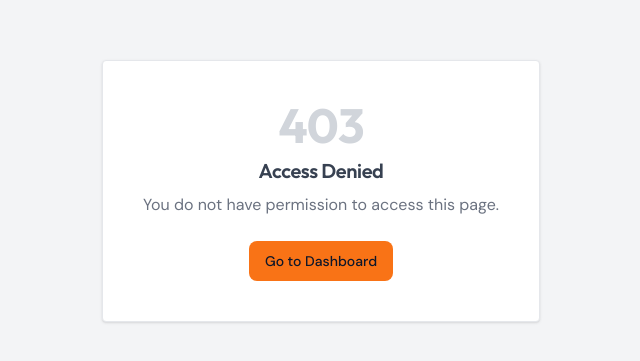
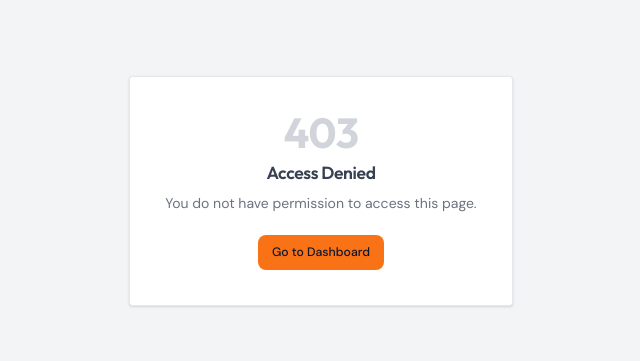
Before and after one commit to shivajitiwari1/ERP-Real-State, a Next.js app: page /403 in a window 1280 px wide. Shown: the part 209-570 px from the top of the page, without its empty margins (319-959 px from the left). Built offline with nearby package versions, Linux system fonts and the light colour scheme; no server answers.

Commit message:
feat: full-width tables, bigger fonts, click-based nav dropdown, improved cards/badges/layout

```diff
--- a/src/styles/globals.css
+++ b/src/styles/globals.css
@@ -6,23 +6,26 @@
 
 /* ── CSS Variables ──────────────────────────────────── */
 :root {
-  --bg: #F8FAFC;
+  --bg: #F1F5F9;
   --bg-secondary: #FFFFFF;
   --bg-card: #FFFFFF;
-  --bg-sidebar: #0F172A;
   --bg-navbar: #1E293B;
   --bg-topbar: #FFFFFF;
   --text: #0F172A;
-  --text-muted: #64748B;
-  --text-sidebar: #94A3B8;
-  --text-sidebar-active: #FFFFFF;
-  --border: #E2E8F0;
-  --border-subtle: #F1F5F9;
+  --text-secondary: #1E293B;
+  --text-muted: #475569;
+  --text-table: #1E293B;
+  --text-table-header: #CBD5E1;
+  --border: #CBD5E1;
+  --border-subtle: #E2E8F0;
   --accent: #F97316;
   --accent-hover: #EA6C0A;
   --accent-soft: rgba(249,115,22,0.08);
-  --shadow-sm: 0 1px 3px rgba(0,0,0,0.06);
-  --shadow-md: 0 4px 16px rgba(0,0,0,0.08);
+  --row-even: #FFFFFF;
+  --row-odd: #F8FAFC;
+  --row-hover: rgba(249,115,22,0.05);
+  --shadow-sm: 0 1px 4px rgba(0,0,0,0.07), 0 1px 2px rgba(0,0,0,0.04);
+  --shadow-md: 0 4px 16px rgba(0,0,0,0.09);
   --shadow-lg: 0 10px 40px rgba(0,0,0,0.12);
   --radius: 10px;
 }
@@ -31,21 +34,24 @@
   --bg: #060D18;
   --bg-secondary: #0B1628;
   --bg-card: #111D2E;
-  --bg-sidebar: #050C15;
   --bg-navbar: #0A1525;
   --bg-topbar: #0B1628;
-  --text: #E2E8F0;
+  --text: #F1F5F9;
+  --text-secondary: #CBD5E1;
   --text-muted: #64748B;
-  --text-sidebar: #64748B;
-  --text-sidebar-active: #F1F5F9;
+  --text-table: #CBD5E1;
+  --text-table-header: #94A3B8;
   --border: #1A2840;
   --border-subtle: #0F1E30;
   --accent: #F97316;
   --accent-hover: #FB923C;
   --accent-soft: rgba(249,115,22,0.1);
-  --shadow-sm: 0 1px 3px rgba(0,0,0,0.4);
-  --shadow-md: 0 4px 16px rgba(0,0,0,0.5);
-  --shadow-lg: 0 10px 40px rgba(0,0,0,0.6);
+  --row-even: #111D2E;
+  --row-odd: #0D1829;
+  --row-hover: rgba(249,115,22,0.07);
+  --shadow-sm: 0 1px 4px rgba(0,0,0,0.35);
+  --shadow-md: 0 4px 16px rgba(0,0,0,0.45);
+  --shadow-lg: 0 10px 40px rgba(0,0,0,0.55);
 }
 
 /* ── Base ───────────────────────────────────────────── */
@@ -53,6 +59,8 @@
 
 html, body {
   font-family: 'DM Sans', system-ui, sans-serif;
+  font-size: 14px;
+  line-height: 1.5;
   background: var(--bg);
   color: var(--text);
   margin: 0;
@@ -64,7 +72,10 @@ h1,h2,h3,h4,h5,h6 {
   font-family: 'Outfit', sans-serif;
   font-weight: 600;
   letter-spacing: -0.02em;
+  color: var(--text);
 }
+
+a { color: inherit; }
 
 /* ── Scrollbar ──────────────────────────────────────── */
 ::-webkit-scrollbar { width: 5px; height: 5px; }
@@ -74,7 +85,7 @@ h1,h2,h3,h4,h5,h6 {
 
 /* ── Animations ─────────────────────────────────────── */
 @keyframes fadeUp {
-  from { opacity: 0; transform: translateY(14px); }
+  from { opacity: 0; transform: translateY(12px); }
   to   { opacity: 1; transform: translateY(0); }
 }
 @keyframes fadeIn { from { opacity: 0; } to { opacity: 1; } }
@@ -84,8 +95,8 @@ h1,h2,h3,h4,h5,h6 {
   50% { transform: translate(20px,-15px) scale(1.04); }
 }
 @keyframes pulseDot {
-  0%,100% { opacity: 1; transform: scale(1); }
-  50% { opacity: 0.5; transform: scale(0.85); }
+  0%, 100% { opacity: 1; transform: scale(1); }
+  50% { opacity: 0.45; transform: scale(0.8); }
 }
 
 .animate-fade-up   { animation: fadeUp 0.35s ease both; }
@@ -110,102 +121,140 @@ h1,h2,h3,h4,h5,h6 {
   border-radius: var(--radius);
   box-shadow: var(--shadow-sm);
   transition: background 0.3s ease, border-color 0.3s ease;
+  width: 100%;
 }
+
 .erp-card-header {
-  padding: 10px 16px;
+  padding: 11px 18px;
   font-family: 'Outfit', sans-serif;
-  font-size: 11px;
+  font-size: 11.5px;
   font-weight: 700;
   text-transform: uppercase;
-  letter-spacing: 0.08em;
+  letter-spacing: 0.07em;
   color: #fff;
   background: linear-gradient(135deg, #1E293B 0%, #0F172A 100%);
   border-radius: var(--radius) var(--radius) 0 0;
 }
 [data-theme="dark"] .erp-card-header {
-  background: linear-gradient(135deg, #0F172A 0%, #060D18 100%);
+  background: linear-gradient(135deg, #0A1525 0%, #060D18 100%);
   border-bottom: 1px solid var(--border);
 }
 
-/* ── Table ──────────────────────────────────────────── */
-.erp-table { width: 100%; border-collapse: collapse; font-size: 12px; }
+/* ── TABLE — Full width, high-contrast ──────────────── */
+.erp-table {
+  width: 100%;
+  border-collapse: collapse;
+  font-size: 13px;
+  font-family: 'DM Sans', sans-serif;
+}
+
 .erp-table thead tr {
   background: linear-gradient(135deg, #1E293B 0%, #0F172A 100%);
 }
 [data-theme="dark"] .erp-table thead tr {
-  background: linear-gradient(135deg, #0A1525 0%, #060D18 100%);
+  background: linear-gradient(135deg, #0A1525 0%, #050C15 100%);
 }
+
 .erp-table thead th {
-  color: #94A3B8; font-weight: 600; padding: 10px 14px; text-align: left;
-  font-family: 'Outfit', sans-serif; font-size: 10.5px;
-  text-transform: uppercase; letter-spacing: 0.07em; white-space: nowrap;
+  color: #94A3B8;
+  font-weight: 600;
+  padding: 11px 16px;
+  text-align: left;
+  font-family: 'Outfit', sans-serif;
+  font-size: 11px;
+  text-transform: uppercase;
+  letter-spacing: 0.08em;
+  white-space: nowrap;
+  border-right: 1px solid rgba(255,255,255,0.04);
 }
+.erp-table thead th:last-child { border-right: none; }
+
 .erp-table tbody tr {
   border-bottom: 1px solid var(--border-subtle);
   transition: background 0.1s ease;
 }
-.erp-table tbody tr:hover { background: var(--accent-soft); }
+.erp-table tbody tr:nth-child(even) { background: var(--row-odd); }
+.erp-table tbody tr:nth-child(odd)  { background: var(--row-even); }
+.erp-table tbody tr:hover { background: var(--row-hover) !important; }
+
 .erp-table tbody td {
-  padding: 9px 14px; color: var(--text); vertical-align: middle;
+  padding: 10px 16px;
+  color: var(--text-table);
+  vertical-align: middle;
+  font-size: 13px;
+  border-right: 1px solid var(--border-subtle);
 }
-.erp-table tbody tr:nth-child(even) { background: var(--bg-secondary); }
-.erp-table tbody tr:nth-child(even):hover { background: var(--accent-soft); }
-.erp-table tfoot tr { background: var(--bg-secondary); border-top: 2px solid var(--border); }
-.erp-table tfoot td { padding: 9px 14px; font-weight: 600; font-family: 'Outfit', sans-serif; font-size: 12px; }
+.erp-table tbody td:last-child { border-right: none; }
+
+.erp-table tfoot tr {
+  background: var(--bg-secondary);
+  border-top: 2px solid var(--border);
+}
+.erp-table tfoot td {
+  padding: 10px 16px;
+  font-weight: 700;
+  font-family: 'Outfit', sans-serif;
+  font-size: 13px;
+  color: var(--text);
+}
+
+/* S.No. column */
+.erp-table td:first-child,
+.erp-table th:first-child {
+  color: #94A3B8;
+  font-size: 11px;
+  width: 40px;
+  text-align: center;
+}
 
 /* ── Form Elements ──────────────────────────────────── */
 input, select, textarea {
-  background: var(--bg) !important;
+  background: var(--bg-secondary) !important;
   color: var(--text) !important;
   border-color: var(--border) !important;
   transition: background 0.3s ease, border-color 0.15s ease, box-shadow 0.15s ease !important;
   font-family: 'DM Sans', sans-serif !important;
+  font-size: 13px !important;
 }
 input:focus, select:focus, textarea:focus {
   border-color: var(--accent) !important;
-  box-shadow: 0 0 0 3px rgba(249,115,22,0.14) !important;
+  box-shadow: 0 0 0 3px rgba(249,115,22,0.12) !important;
   outline: none !important;
 }
-input::placeholder, textarea::placeholder { color: var(--text-muted) !important; }
+input::placeholder, textarea::placeholder {
+  color: var(--text-muted) !important;
+  opacity: 0.7;
+}
 
-/* ── Buttons ────────────────────────────────────────── */
-.btn-primary {
-  display: inline-flex; align-items: center; justify-content: center; gap: 6px;
-  padding: 0 18px; height: 36px; min-width: 80px;
-  background: var(--accent); color: #fff;
-  border: none; border-radius: 8px;
-  font-family: 'Outfit', sans-serif; font-weight: 600; font-size: 13px;
-  cursor: pointer; transition: all 0.15s ease; letter-spacing: 0.02em;
+/* ── Labels ─────────────────────────────────────────── */
+label, .erp-label {
+  font-family: 'Outfit', sans-serif !important;
+  font-size: 11px !important;
+  font-weight: 700 !important;
+  text-transform: uppercase;
+  letter-spacing: 0.06em;
+  color: var(--text-muted) !important;
 }
-.btn-primary:hover:not(:disabled) {
-  background: var(--accent-hover); transform: translateY(-1px);
-  box-shadow: 0 4px 14px rgba(249,115,22,0.38);
-}
-.btn-primary:disabled { opacity: 0.55; cursor: not-allowed; }
-.btn-outline {
-  display: inline-flex; align-items: center; justify-content: center; gap: 6px;
-  padding: 0 14px; height: 36px;
-  background: transparent; color: var(--text);
-  border: 1.5px solid var(--border); border-radius: 8px;
-  font-family: 'Outfit', sans-serif; font-weight: 500; font-size: 12px;
-  cursor: pointer; transition: all 0.15s ease;
-}
-.btn-outline:hover { border-color: var(--accent); color: var(--accent); background: var(--accent-soft); }
-.btn-sm { height: 28px !important; padding: 0 10px !important; font-size: 11px !important; border-radius: 6px !important; min-width: unset !important; }
 
 /* ── Badges ─────────────────────────────────────────── */
 .badge {
   display: inline-flex; align-items: center;
-  padding: 2px 8px; border-radius: 99px;
-  font-size: 10px; font-weight: 700; letter-spacing: 0.04em;
+  padding: 3px 9px; border-radius: 99px;
+  font-size: 10.5px; font-weight: 700; letter-spacing: 0.04em;
   font-family: 'Outfit', sans-serif; text-transform: uppercase;
 }
-.badge-green  { background: rgba(34,197,94,0.1); color: #16A34A; }
-.badge-blue   { background: rgba(59,130,246,0.1); color: #2563EB; }
-.badge-orange { background: rgba(249,115,22,0.1); color: #C2410C; }
-.badge-red    { background: rgba(239,68,68,0.1); color: #DC2626; }
-.badge-yellow { background: rgba(245,158,11,0.1); color: #B45309; }
-.badge-gray   { background: var(--border); color: var(--text-muted); }
+.badge-green  { background: rgba(34,197,94,0.12); color: #15803D; border: 1px solid rgba(34,197,94,0.2); }
+.badge-blue   { background: rgba(59,130,246,0.12); color: #1D4ED8; border: 1px solid rgba(59,130,246,0.2); }
+.badge-orange { background: rgba(249,115,22,0.12); color: #C2410C; border: 1px solid rgba(249,115,22,0.2); }
+.badge-red    { background: rgba(239,68,68,0.12); color: #B91C1C; border: 1px solid rgba(239,68,68,0.2); }
+.badge-yellow { background: rgba(245,158,11,0.12); color: #92400E; border: 1px solid rgba(245,158,11,0.2); }
+.badge-gray   { background: var(--border-subtle); color: var(--text-muted); border: 1px solid var(--border); }
+
+[data-theme="dark"] .badge-green  { color: #4ADE80; }
+[data-theme="dark"] .badge-blue   { color: #60A5FA; }
+[data-theme="dark"] .badge-orange { color: #FB923C; }
+[data-theme="dark"] .badge-red    { color: #F87171; }
+[data-theme="dark"] .badge-yellow { color: #FCD34D; }
 
 /* ── Dropdown ───────────────────────────────────────── */
 .erp-dropdown {
@@ -221,35 +270,99 @@ input::placeholder, textarea::placeholder { color: var(--text-muted) !important;
 }
 .erp-dropdown-item {
   display: flex; align-items: center;
-  padding: 8px 14px;
-  font-size: 12.5px; color: var(--text);
+  padding: 9px 16px;
+  font-size: 13px; color: var(--text);
   text-decoration: none; transition: background 0.1s, color 0.1s;
   cursor: pointer; white-space: nowrap; gap: 8px;
   font-family: 'DM Sans', sans-serif;
+  border-bottom: 1px solid var(--border-subtle);
 }
-.erp-dropdown-item:hover { background: var(--accent-soft); color: var(--accent); }
+.erp-dropdown-item:last-child { border-bottom: none; }
+.erp-dropdown-item:hover { background: var(--row-hover); color: var(--accent); }
 .erp-dropdown-label {
-  padding: 7px 14px 3px;
+  padding: 8px 16px 4px;
   font-size: 10px; font-weight: 700;
   text-transform: uppercase; letter-spacing: 0.08em;
   color: var(--text-muted); font-family: 'Outfit', sans-serif;
   border-top: 1px solid var(--border);
+  background: var(--bg-secondary);
 }
 .erp-dropdown-label:first-child { border-top: none; }
 
-/* ── Page content fade ──────────────────────────────── */
+/* ── Page content ───────────────────────────────────── */
 .page-content { animation: fadeUp 0.3s ease both; }
 
-/* ── Dark mode Tailwind overrides (only when dark theme active) ── */
+/* ── Section headings inside cards ─────────────────── */
+.erp-section-title {
+  font-family: 'Outfit', sans-serif;
+  font-size: 12px;
+  font-weight: 700;
+  text-transform: uppercase;
+  letter-spacing: 0.07em;
+  color: var(--text-muted);
+  padding: 11px 18px;
+  border-bottom: 1px solid var(--border);
+  background: var(--bg-secondary);
+  display: flex;
+  align-items: center;
+  justify-content: space-between;
+}
+
+/* ── Stat / count pills ─────────────────────────────── */
+.count-pill {
+  background: rgba(249,115,22,0.1);
+  color: #F97316;
+  font-size: 10.5px;
+  font-weight: 700;
+  padding: 2px 8px;
+  border-radius: 99px;
+  font-family: 'Outfit', sans-serif;
+}
+
+/* ── Amount cells ───────────────────────────────────── */
+.amount-cell {
+  font-family: 'Outfit', sans-serif;
+  font-weight: 600;
+  font-size: 13px;
+  text-align: right;
+}
+.amount-positive { color: #15803D; }
+.amount-negative { color: #B91C1C; }
+.amount-neutral  { color: var(--text); }
+[data-theme="dark"] .amount-positive { color: #4ADE80; }
+[data-theme="dark"] .amount-negative { color: #F87171; }
+
+/* ── Dark mode Tailwind overrides ───────────────────── */
 [data-theme="dark"] .bg-white { background: var(--bg-card) !important; }
 [data-theme="dark"] .bg-gray-50 { background: var(--bg-secondary) !important; }
 [data-theme="dark"] .bg-gray-100 { background: var(--bg-secondary) !important; }
-[data-theme="dark"] .text-gray-400 { color: var(--text-muted) !important; }
-[data-theme="dark"] .text-gray-500 { color: var(--text-muted) !important; }
+[data-theme="dark"] .text-gray-400,
+[data-theme="dark"] .text-gray-500,
 [data-theme="dark"] .text-gray-600 { color: var(--text-muted) !important; }
 [data-theme="dark"] .text-slate-700,
-[data-theme="dark"] .text-slate-800 { color: var(--text) !important; }
-[data-theme="dark"] .border { border-color: var(--border) !important; }
-[data-theme="dark"] .border-b { border-color: var(--border) !important; }
+[data-theme="dark"] .text-slate-800,
+[data-theme="dark"] .text-slate-600 { color: var(--text) !important; }
+[data-theme="dark"] .border,
+[data-theme="dark"] .border-b,
 [data-theme="dark"] .border-t { border-color: var(--border) !important; }
 [data-theme="dark"] .shadow-sm { box-shadow: var(--shadow-sm) !important; }
+
+/* ── Override shadcn inputs to be visible in dark ───── */
+[data-theme="dark"] input[type="text"],
+[data-theme="dark"] input[type="email"],
+[data-theme="dark"] input[type="password"],
+[data-theme="dark"] input[type="number"],
+[data-theme="dark"] input[type="date"],
+[data-theme="dark"] input[type="tel"],
+[data-theme="dark"] input[type="search"],
+[data-theme="dark"] select,
+[data-theme="dark"] textarea {
+  background: var(--bg) !important;
+  color: var(--text) !important;
+  border-color: var(--border) !important;
+}
+
+/* ── Improve shadcn Button visibility ───────────────── */
+button[type="button"], button[type="submit"] {
+  font-family: 'Outfit', sans-serif;
+}
```
Also changed, not shown: src/components/layout/AppLayout.tsx (+5 -4 lines), src/components/layout/NavMenu.tsx (+87 -80 lines), src/components/shared/DataTable.tsx (+26 -11 lines), src/components/shared/PageHeader.tsx (+20 -14 lines), src/components/shared/ReportTable.tsx (+46 -23 lines), src/components/shared/SimpleLookupPage.tsx (+64 -28 lines), .claude/settings.local.json.
